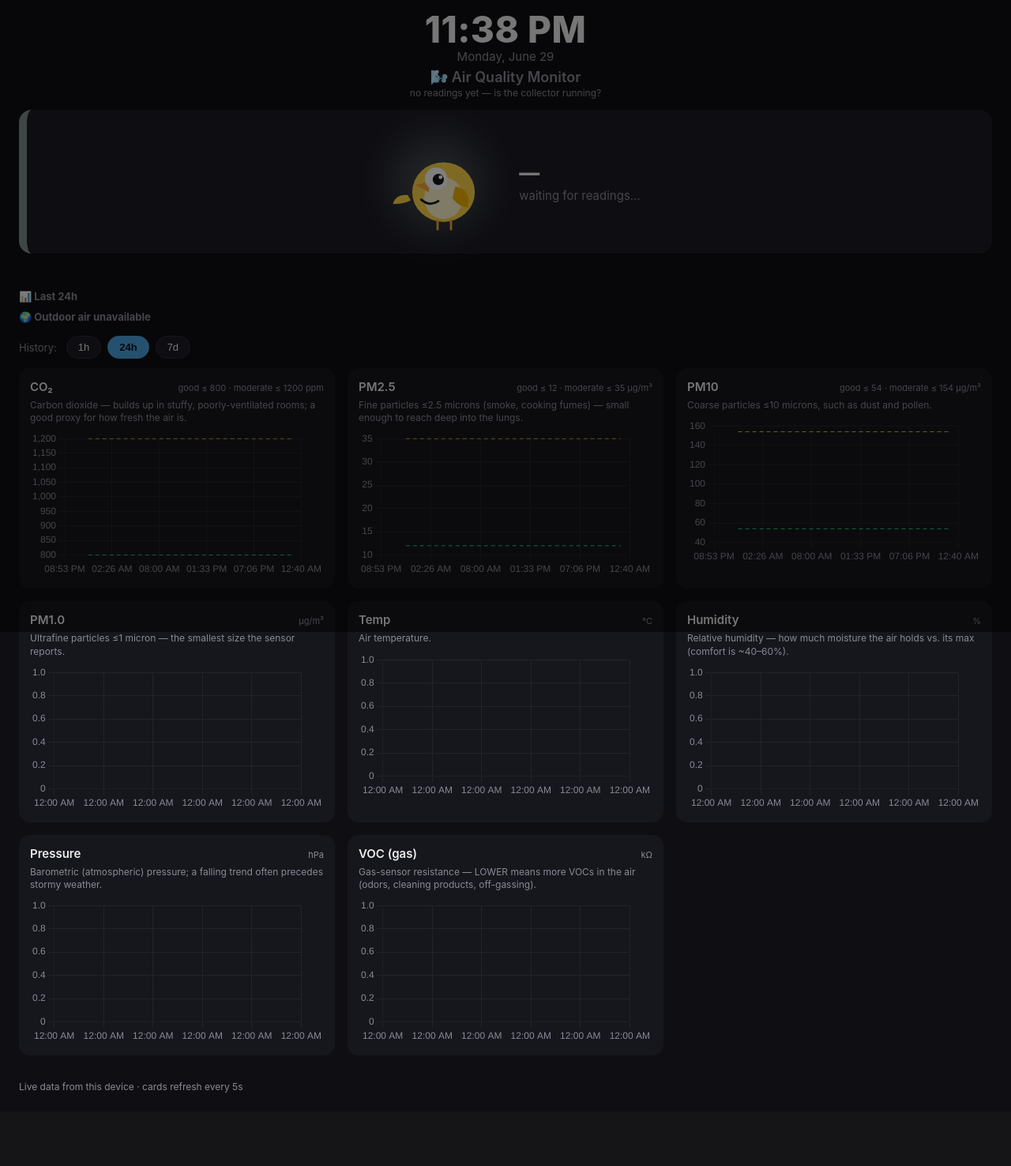
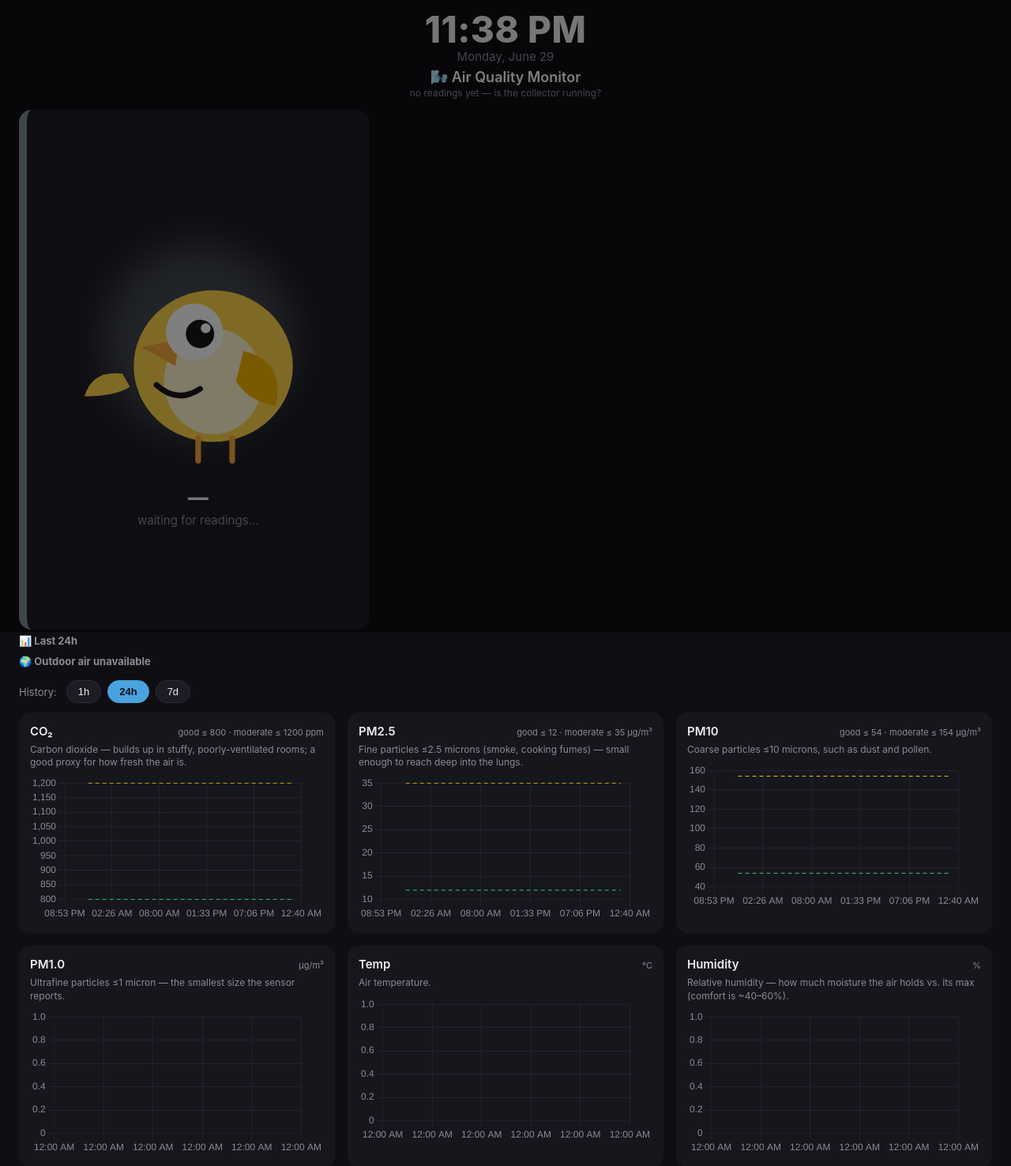
Before and after one commit to sdash-usfca/air-quality-monitor, a Flask app: page / in a window 1280 px wide. Shown: the top 1476 px of the page at 79% size. Before the commit the page ends 1383 px from the top, so only its background shows below. Run offline with Flask 3, Linux system fonts and the light colour scheme; data that the repository does not hold is empty.

Commit message:
feat(web): two-column layout — big mascot hero (left) + metrics table (right)
- Restructure the top into a hero (mascot + status + AQI + tips) on the left
  and a 2-column metrics table on the right, like a wall-display dashboard.
- Big bird stacked above the air-quality info (vertical hero panel).
- Keep the 'hero' class when updateBanner sets the status colour — it was
  clobbering the layout class on every refresh (layout reverted after ~2s).
- app: send Cache-Control: no-store for the dashboard so kiosks/browsers
  always load the latest UI (no stale-cache surprises).

Co-Authored-By: Claude Opus 4.8 <noreply@anthropic.com>

```diff
--- a/src/aqm/web/app.py
+++ b/src/aqm/web/app.py
@@ -8,7 +8,7 @@ from __future__ import annotations
 import time
 from typing import Optional
 
-from flask import Flask, jsonify, render_template, request
+from flask import Flask, jsonify, make_response, render_template, request
 
 from ..config import Config, load_config
 from ..models import DISPLAY_ORDER, METRICS
@@ -23,7 +23,9 @@ def create_app(config: Optional[Config] = None) -> Flask:
 
     @app.route("/")
     def index():
-        return render_template("index.html")
+        resp = make_response(render_template("index.html"))
+        resp.headers["Cache-Control"] = "no-store"   # always serve the latest dashboard
+        return resp
 
     @app.route("/api/latest")
     def api_latest():
--- a/src/aqm/web/templates/index.html
+++ b/src/aqm/web/templates/index.html
@@ -16,7 +16,7 @@
       gap: 2px; padding: 14px 24px 6px; }
     .clock { font-size: 46px; font-weight: 800; line-height: 1; letter-spacing: .01em; }
     .date { color: var(--muted); font-size: 15px; }
-    h1 { margin: 4px 0 0; font-size: 18px; font-weight: 600; color: var(--muted); }
+    h1 { margin: 4px 0 0; font-size: 18px; font-weight: 600; color: #fff; }
     #updated { color: var(--muted); font-size: 12px; }
     .trend { font-size: 14px; margin-left: 6px; color: var(--muted); font-weight: 700; }
     .trend.up { color: #e6a86b; } .trend.down { color: #6bb0e6; }
@@ -36,6 +36,8 @@
     .banner .sub { color: var(--muted); font-size: 15px; margin-top: 4px; }
     .tips { margin: 8px 0 0; padding-left: 18px; font-size: 13px; line-height: 1.55; color: var(--fg); }
     .tips:empty { display: none; }
+    .aqi-line { margin-top: 6px; font-size: 14px; font-weight: 700; color: var(--muted); }
+    .aqi-line.good { color: var(--good); } .aqi-line.moderate { color: var(--moderate); } .aqi-line.poor { color: var(--poor); }
 
     /* Mascot — air-quality bird */
     .mascot { position: relative; width: 150px; height: 150px; flex: none;
@@ -77,6 +79,16 @@
     /* Cards */
     .grid { display: flex; flex-wrap: wrap; gap: 12px; padding: 10px 24px; }
     .grid .card { flex: 1 1 140px; }
+
+    /* Hero (mascot) on the left + metrics table on the right */
+    .top { display: flex; gap: 14px; padding: 8px 24px 4px; align-items: stretch;
+      min-height: calc(100vh - 130px); }
+    .banner.hero { margin: 0; flex: 0 0 36%; flex-direction: column; justify-content: center; gap: 16px; }
+    .hero .mascot { width: 100%; height: auto; flex: none; }
+    .hero .bird { width: 88%; max-width: 340px; height: auto; }          /* big, dominant bird */
+    .hero .aura { width: 240px; height: 240px; }
+    .hero .status-text { flex: none; max-width: 100%; text-align: center; }   /* info BELOW the bird */
+    .metrics { flex: 1; display: grid; grid-template-columns: repeat(2, 1fr); gap: 12px; }
     .card { background: var(--card); border-radius: 14px; padding: 14px; border-left: 6px solid var(--unknown); }
     .card.good { border-left-color: var(--good); } .card.moderate { border-left-color: var(--moderate); }
     .card.poor { border-left-color: var(--poor); }
@@ -130,7 +142,8 @@
     <div id="updated">connecting…</div>
   </header>
 
-  <div id="banner" class="banner">
+  <div class="top">
+  <div id="banner" class="banner hero">
     <div class="mascot">
       <div class="aura"></div>
       <svg class="bird" viewBox="0 0 140 140" aria-hidden="true">
@@ -161,11 +174,11 @@
       <div class="headline" id="banner-headline">—</div>
       <div class="sub" id="banner-sub">waiting for readings…</div>
       <ul class="tips" id="banner-tips"></ul>
+      <div class="aqi-line" id="banner-aqi"></div>
     </div>
   </div>
-
-  <section id="cards-main" class="grid"></section>
-  <section id="cards-particles" class="grid"></section>
+    <section id="metrics" class="metrics"></section>
+  </div>
 
   <section id="insights" class="insights"></section>
   <section id="outdoor" class="insights"></section>
@@ -291,6 +304,21 @@
       if (aqi <= 150) return ['poor', 'Unhealthy (sensitive)'];
       return ['poor', 'Unhealthy'];
     }
+    // US AQI from PM concentrations (EPA breakpoints) — for the indoor reading.
+    const BP_PM25 = [[0,12,0,50],[12.1,35.4,51,100],[35.5,55.4,101,150],[55.5,150.4,151,200],[150.5,250.4,201,300],[250.5,500.4,301,500]];
+    const BP_PM10 = [[0,54,0,50],[55,154,51,100],[155,254,101,150],[255,354,151,200],[355,424,201,300],[425,604,301,500]];
+    function aqiPiece(c, bp) {
+      for (const b of bp) { if (c <= b[1]) return Math.round((b[3]-b[2])/(b[1]-b[0])*(c-b[0])+b[2]); }
+      return 500;
+    }
+    function indoorAQI(metrics) {
+      const get = k => { const m = metrics.find(x => x.key === k); return m ? m.value : null; };
+      const p25 = get('pm2_5'), p10 = get('pm10');
+      let aqi = null;
+      if (p25 != null) aqi = aqiPiece(p25, BP_PM25);
+      if (p10 != null) { const a = aqiPiece(p10, BP_PM10); aqi = aqi == null ? a : Math.max(aqi, a); }
+      return aqi;
+    }
     async function fetchOutdoor() {
       const el = document.getElementById('outdoor');
       try {
@@ -324,8 +352,7 @@
         latestByKey = {};
         data.metrics.forEach(m => latestByKey[m.key] = m);
 
-        const main = document.getElementById('cards-main');
-        const particles = document.getElementById('cards-particles');
+        const metricsEl = document.getElementById('metrics');
         if (!data.metrics.length) {
           document.getElementById('updated').textContent = 'no readings yet — is the collector running?';
           return;
@@ -338,10 +365,8 @@
             <div class="age">${ago(m.age_seconds)}</div>
           </div>`;
         const isPM = m => m.key.startsWith('pm');
-        main.innerHTML = data.metrics.filter(m => !isPM(m)).map(cardHTML).join('');
-        const pm = data.metrics.filter(isPM);
-        particles.innerHTML = pm.map(cardHTML).join('');
-        particles.style.display = pm.length ? '' : 'none';   // hide the row if no PM sensor
+        const ordered = data.metrics.filter(m => !isPM(m)).concat(data.metrics.filter(isPM));
+        metricsEl.innerHTML = ordered.map(cardHTML).join('');
 
         updateBanner(data.metrics);
         document.getElementById('updated').textContent = 'updated ' + new Date().toLocaleTimeString();
@@ -375,10 +400,14 @@
       const sub = document.getElementById('banner-sub');
       const tips = document.getElementById('banner-tips');
       tips.innerHTML = '';
-      if (!graded.length) { banner.className = 'banner'; headline.textContent = '—'; sub.textContent = 'waiting for readings…'; return; }
+      const aqi = indoorAQI(metrics);
+      const aqiEl = document.getElementById('banner-aqi');
+      if (aqi != null) { const lv = aqiLevel(aqi); aqiEl.textContent = 'Indoor AQI ' + aqi + ' · ' + lv[1]; aqiEl.className = 'aqi-line ' + lv[0]; }
+      else { aqiEl.textContent = ''; aqiEl.className = 'aqi-line'; }
+      if (!graded.length) { banner.className = 'banner hero'; headline.textContent = '—'; sub.textContent = 'waiting for readings…'; return; }
       let worst = 'good';
       graded.forEach(m => { if (RANK[m.estatus] > RANK[worst]) worst = m.estatus; });
-      banner.className = 'banner ' + worst;
+      banner.className = 'banner hero ' + worst;
       headline.textContent = TITLES[worst];
       if (worst === 'good') {
         sub.textContent = 'All clear — the air looks healthy. 🐦';
```
